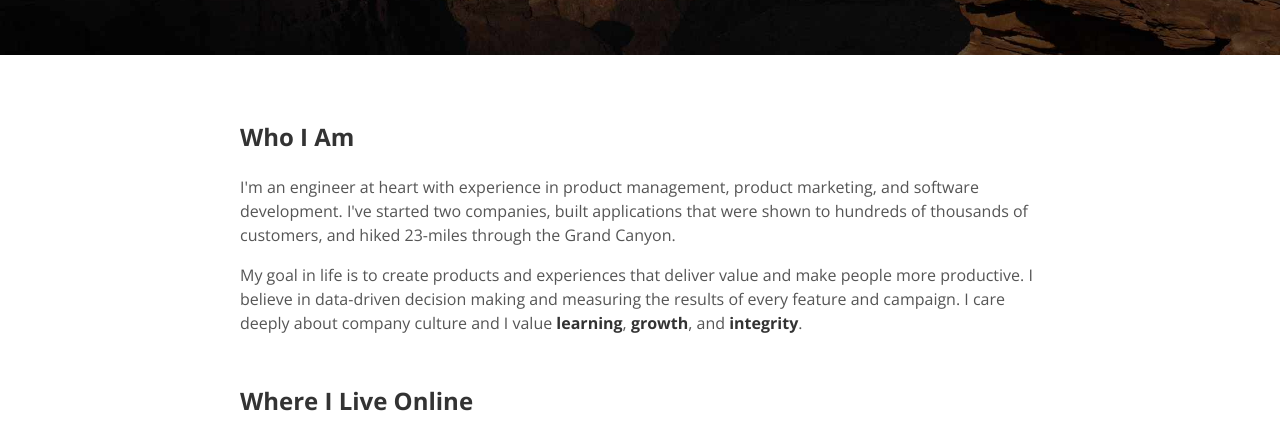
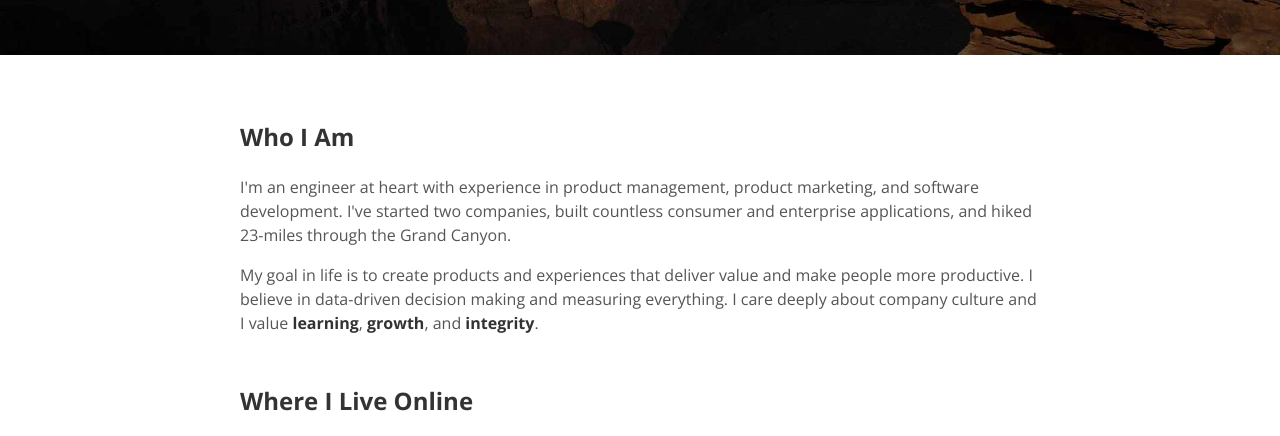
Before and after one commit to eventhough/kwuknows.com, a plain HTML site: page index.html in a window 1280 px wide. Shown: the part 492-928 px from the top of the page. Drawn offline with nearby package versions, Linux system fonts and the light colour scheme.

Commit message:
updated bio

```diff
--- a/index.html
+++ b/index.html
@@ -36,15 +36,14 @@
       <p>
         I'm an engineer at heart with experience in product management, product
         marketing, and software development. I've started two companies, built
-        applications that were shown to hundreds of thousands of customers, and
-        hiked 23-miles through the Grand Canyon.
+        countless consumer and enterprise applications, and hiked 23-miles
+        through the Grand Canyon.
       </p>
       <p>
         My goal in life is to create products and experiences that deliver value
         and make people more productive. I believe in data-driven decision making
-        and measuring the results of every feature and campaign. I care deeply
-        about company culture and I value <strong>learning</strong>,
-        <strong>growth</strong>, and <strong>integrity</strong>.
+        and measuring everything. I care deeply about company culture and I value
+        <strong>learning</strong>, <strong>growth</strong>, and <strong>integrity</strong>.
       </p>
       <h2>Where I Live Online</h2>
       <div class="links">
```
